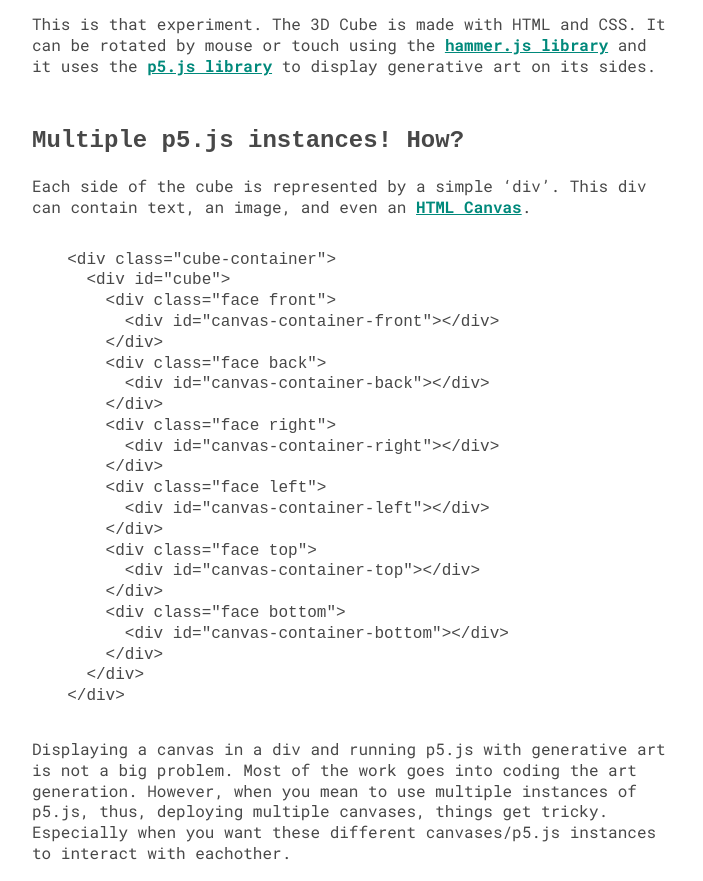
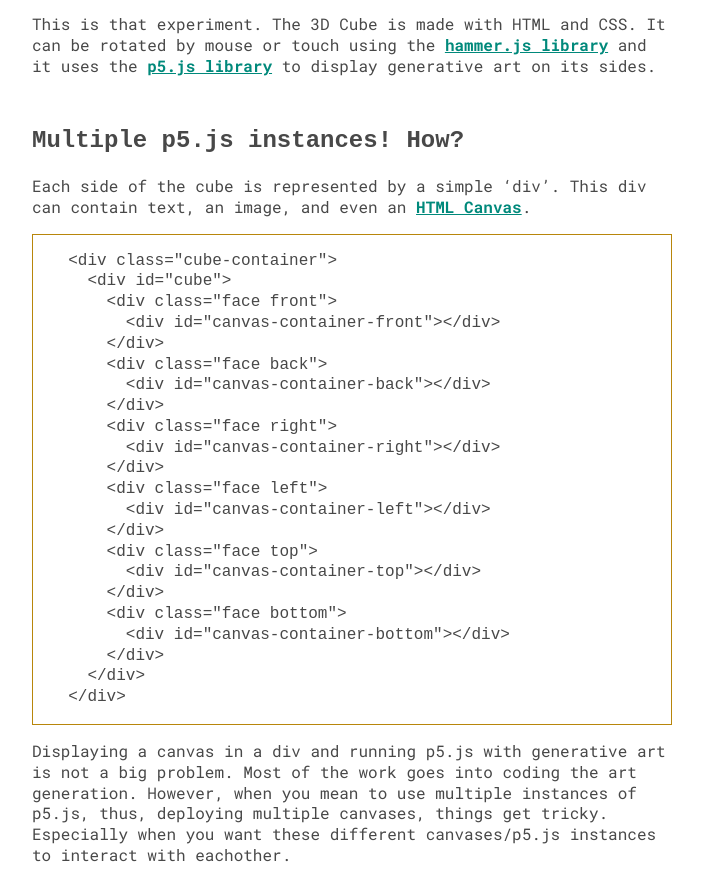
Before and after one commit to Kompjoeter/archived-blog, a Jekyll site: the page built from _posts/2021-04-23-soc-3dcube-01.md, in a window 1280 px wide. Shown: the part 958-1839 px from the top of the page, without its empty margins (288-991 px from the left). Built offline with Jekyll 4.4.1, drawn with Linux system fonts in a browser that asks for light colours; grey boxes are pictures that could not be loaded.

Commit message:
Code block border css

```diff
--- a/_sass/no-style-please.scss
+++ b/_sass/no-style-please.scss
@@ -70,7 +70,7 @@ table, th, td {
 }
 
 code {
-
+  border: 1px darkgoldenrod solid;
 }
 
 div.highlighter-rouge code {
```
